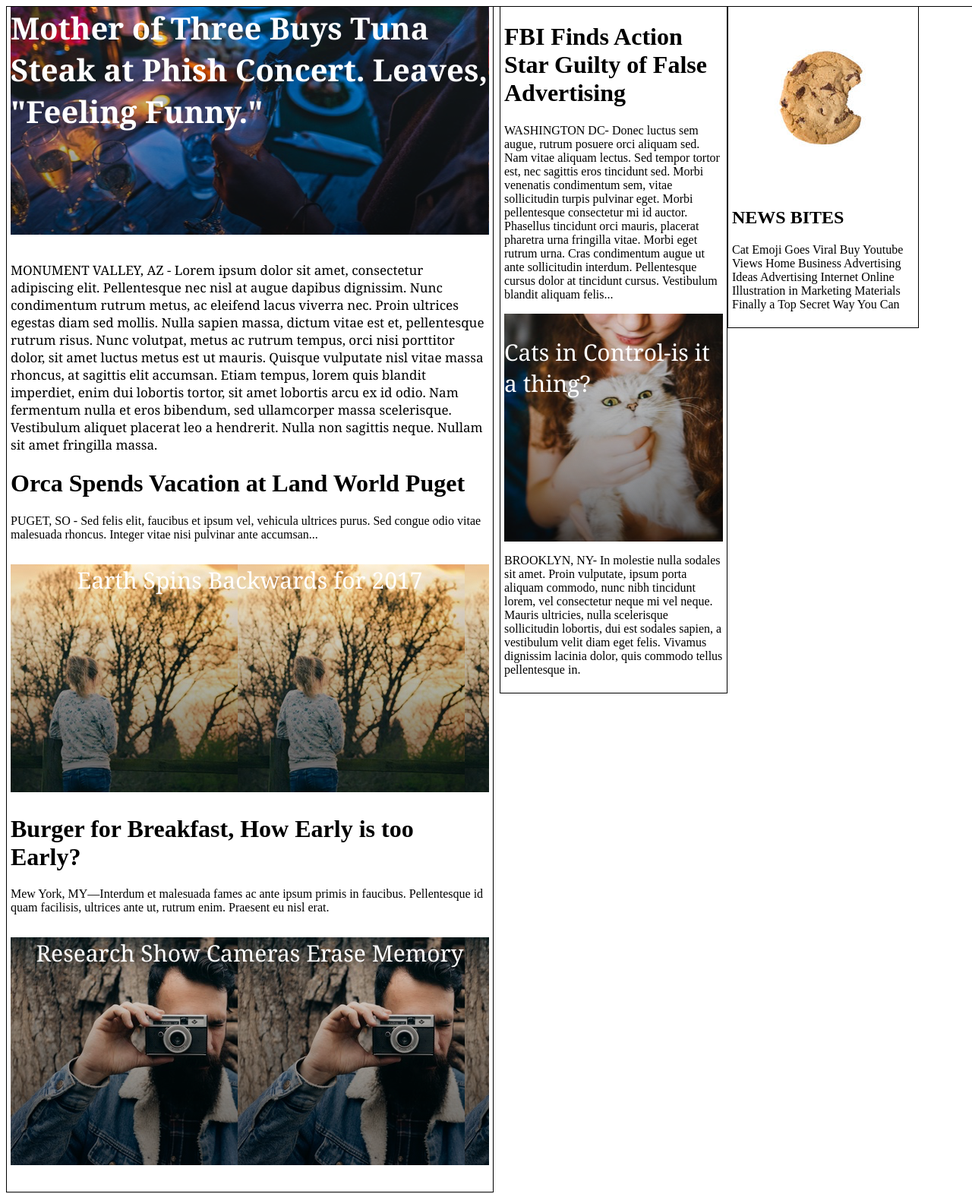
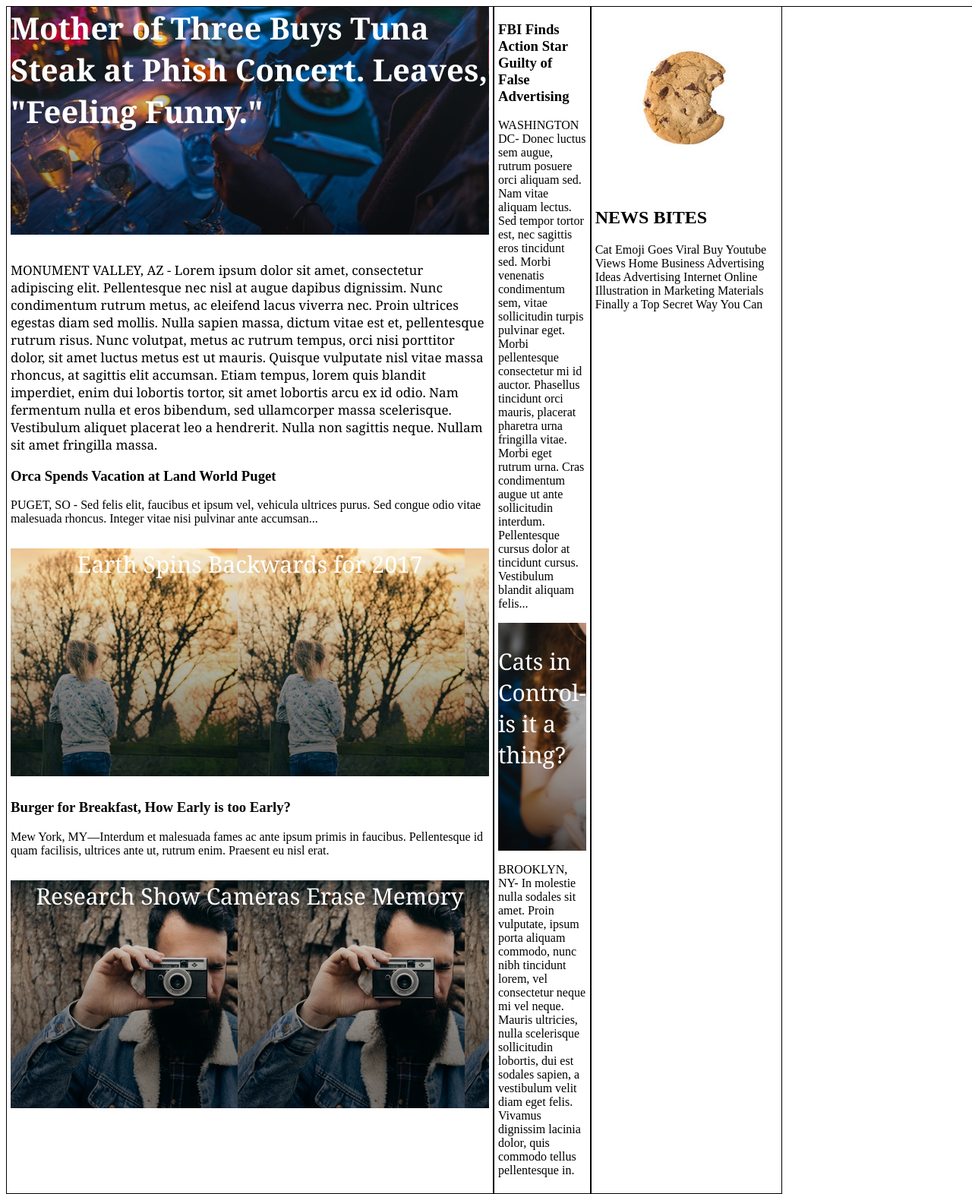
Before and after one commit to GB-NDPH/MyTimes, a plain HTML site: page index.html in a window 1280 px wide. Shown: the part 80-1652 px from the top of the page at 76% size. Drawn offline with Linux system fonts and the light colour scheme.

Commit message:
update to ex4

```diff
--- a/css/index.css
+++ b/css/index.css
@@ -66,6 +66,10 @@ nav {
   border-color: black;
   padding: 5px;
   text-align: left;
+}
+.story .earth .cameras{
+  display: flex;
+  justify-content:flex-start;
 }
 
 /* main container large */
--- a/index.html
+++ b/index.html
@@ -43,27 +43,32 @@
 		Vestibulum aliquet placerat leo a hendrerit. Nulla non sagittis neque.
 		Nullam sit amet fringilla massa.</p>
 		<div class="orca">
-			<h1>Orca Spends Vacation at Land World Puget</h1>
+			<h3>Orca Spends Vacation at Land World Puget</h3>
 		<p> PUGET, SO - Sed felis elit, faucibus et ipsum vel, vehicula ultrices purus.
 			Sed congue odio vitae malesuada rhoncus. Integer vitae nisi pulvinar ante accumsan...</p>
 		</div>
 			<p class="earth">Earth Spins Backwards for 2017</p>
+		<div class="story">
 			<div class="burger">
-			<h1>Burger for Breakfast, How Early is too Early?</h1>
+			<h3>Burger for Breakfast, How Early is too Early?</h3>
 			<p>Mew York, MY—Interdum et malesuada fames ac ante ipsum primis in faucibus.
 				Pellentesque id quam facilisis, ultrices ante ut, rutrum enim. Praesent eu nisl erat.</p>
-			</div>
+		</div>
+		</div>
+		<div class="story">
 			<p class="cameras">Research Show Cameras Erase Memory</p>
-		</span>
-	</div>
+		</div>
+	</span>
+
 
 <!--main flex container middle flex item-->
 
 
 <div class="middle">
 	<span class="flex-item">
+<div class="story">
 	<div class="fbi">
-		<h1>FBI Finds Action Star Guilty of False Advertising</h1>
+		<h3>FBI Finds Action Star Guilty of False Advertising</h3>
 	<p>WASHINGTON DC- Donec luctus sem augue, rutrum posuere orci aliquam sed. Nam
 		vitae aliquam lectus. Sed tempor tortor est, nec sagittis eros tincidunt sed.
 		Morbi venenatis condimentum sem, vitae sollicitudin turpis pulvinar eget.
@@ -72,6 +77,8 @@
 		augue ut ante sollicitudin interdum. Pellentesque cursus dolor at tincidunt
 		cursus. Vestibulum blandit aliquam felis...</p>
 	</div>
+</div>
+<div class="story">
 	<div class="cats">
 		<p>Cats in Control-is it a thing?</p>
 	</div>
@@ -80,8 +87,9 @@
 		Mauris ultricies, nulla scelerisque sollicitudin lobortis, dui est sodales sapien,
 		a vestibulum velit diam eget felis. Vivamus dignissim lacinia dolor, quis commodo
 		tellus pellentesque in.</p>
-	</span>
 </div>
+</span>
+
 
 <!-- main container right flex item-->
 
```
